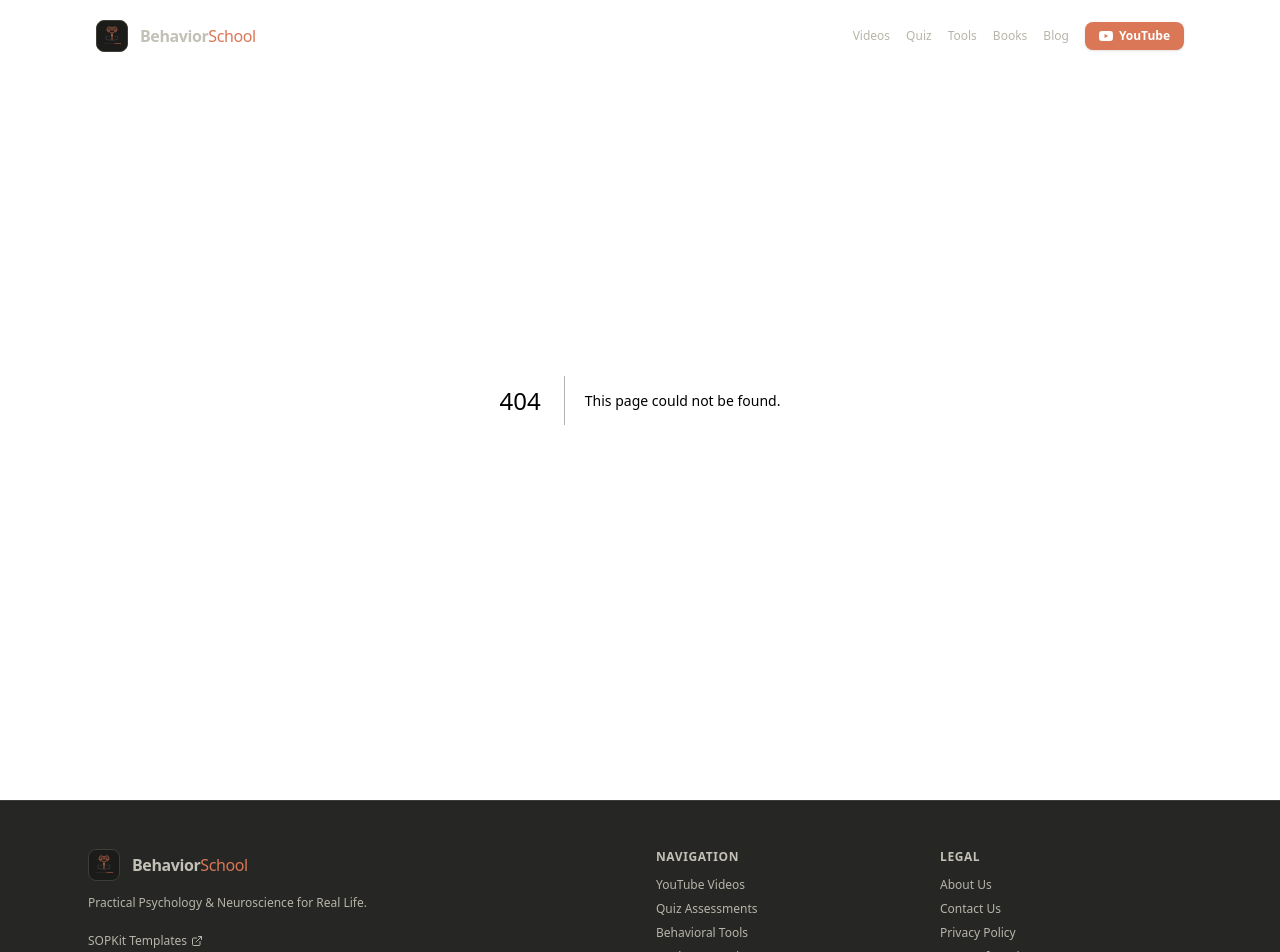
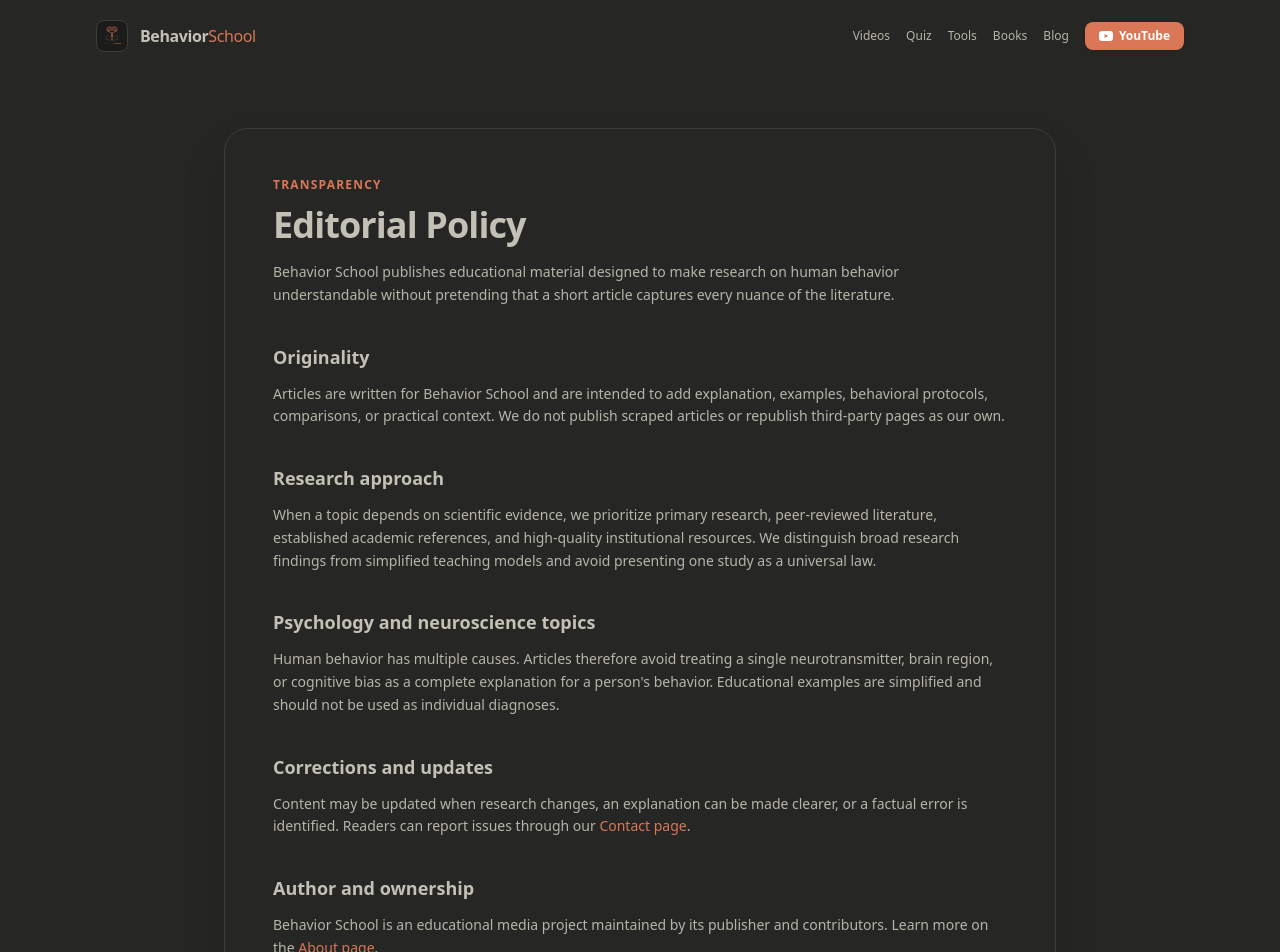
Before and after one commit to sh20raj-backup/behavior-school-behavior-school.github.io, a Next.js app: page /editorial-policy in a window 1280 px wide. Before the commit this address had no page. Shown: the top 952 px of the page. Built offline with nearby package versions, Linux system fonts and the light colour scheme.

Commit message:
Add Behavior School editorial policy

```diff
--- /dev/null
+++ b/app/editorial-policy/page.tsx
@@ -0,0 +1,73 @@
+import type { Metadata } from "next";
+import Link from "next/link";
+
+export const metadata: Metadata = {
+  title: "Editorial Policy | Behavior School",
+  description: "How Behavior School researches, writes, reviews, corrects, and updates educational content about psychology and neuroscience.",
+  alternates: { canonical: "https://behavior-school.github.io/editorial-policy" },
+  robots: { index: true, follow: true },
+};
+
+export default function EditorialPolicyPage() {
+  return (
+    <main className="pt-32 pb-24 max-w-4xl mx-auto px-4 sm:px-6 lg:px-8">
+      <article className="bg-[var(--card)] p-8 sm:p-12 rounded-3xl border border-[var(--border)] shadow-2xl space-y-9 text-sm leading-relaxed text-[var(--muted-foreground)]">
+        <div>
+          <p className="text-xs uppercase tracking-widest font-bold text-[var(--primary)] mb-3">Transparency</p>
+          <h1 className="text-3xl sm:text-4xl font-extrabold text-[var(--foreground)] tracking-tight">Editorial Policy</h1>
+          <p className="mt-4 max-w-2xl">
+            Behavior School publishes educational material designed to make research on
+            human behavior understandable without pretending that a short article captures
+            every nuance of the literature.
+          </p>
+        </div>
+
+        <section className="space-y-3">
+          <h2 className="text-lg font-bold text-[var(--foreground)]">Originality</h2>
+          <p>
+            Articles are written for Behavior School and are intended to add explanation,
+            examples, behavioral protocols, comparisons, or practical context. We do not
+            publish scraped articles or republish third-party pages as our own.
+          </p>
+        </section>
+
+        <section className="space-y-3">
+          <h2 className="text-lg font-bold text-[var(--foreground)]">Research approach</h2>
+          <p>
+            When a topic depends on scientific evidence, we prioritize primary research,
+            peer-reviewed literature, established academic references, and high-quality
+            institutional resources. We distinguish broad research findings from simplified
+            teaching models and avoid presenting one study as a universal law.
+          </p>
+        </section>
+
+        <section className="space-y-3">
+          <h2 className="text-lg font-bold text-[var(--foreground)]">Psychology and neuroscience topics</h2>
+          <p>
+            Human behavior has multiple causes. Articles therefore avoid treating a single
+            neurotransmitter, brain region, or cognitive bias as a complete explanation for
+            a person's behavior. Educational examples are simplified and should not be used
+            as individual diagnoses.
+          </p>
+        </section>
+
+        <section className="space-y-3">
+          <h2 className="text-lg font-bold text-[var(--foreground)]">Corrections and updates</h2>
+          <p>
+            Content may be updated when research changes, an explanation can be made clearer,
+            or a factual error is identified. Readers can report issues through our{" "}
+            <Link href="/contact" className="text-[var(--primary)] hover:underline">Contact page</Link>.
+          </p>
+        </section>
+
+        <section className="space-y-3">
+          <h2 className="text-lg font-bold text-[var(--foreground)]">Author and ownership</h2>
+          <p>
+            Behavior School is an educational media project maintained by its publisher and
+            contributors. Learn more on the <Link href="/about" className="text-[var(--primary)] hover:underline">About page</Link>.
+          </p>
+        </section>
+      </article>
+    </main>
+  );
+}
```
